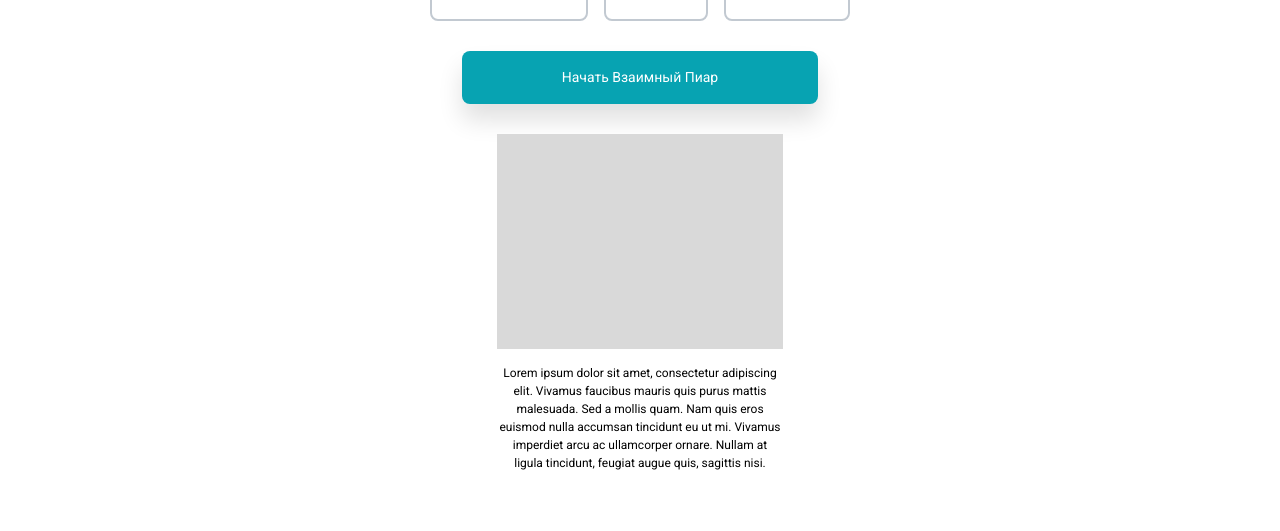
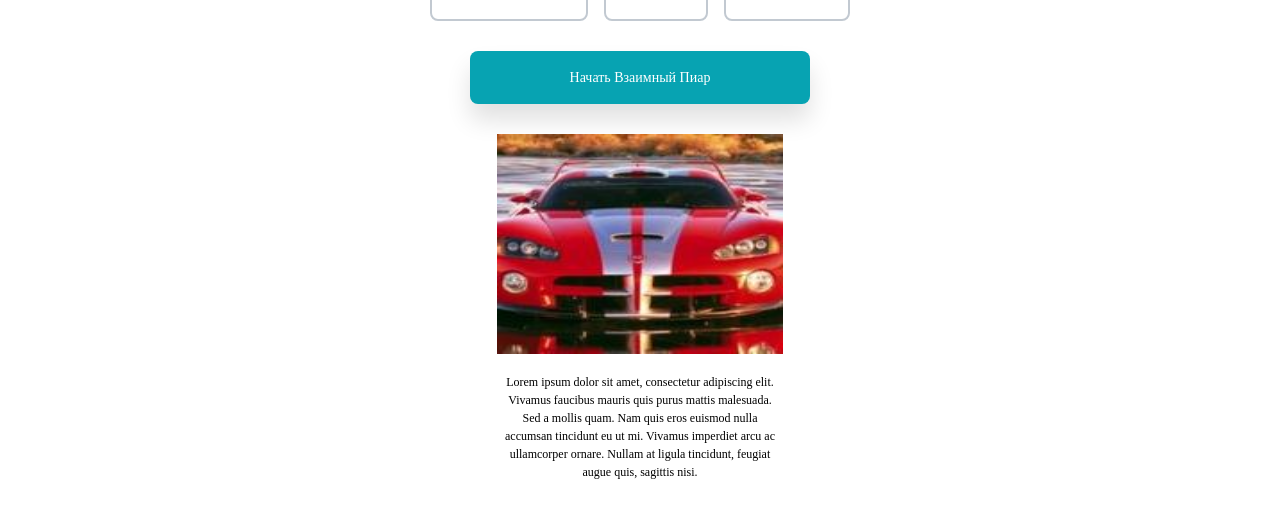
Before and after one commit to mufaqar/erzy, a Next.js app: page /bio in a window 1280 px wide. Shown: the part 281-812 px from the top of the page. Built offline with nearby package versions, Linux system fonts and the light colour scheme.

Commit message:
Font , Image , Vidoe

```diff
--- a/public/translation.js
+++ b/public/translation.js
@@ -1,6 +1,6 @@
 export const enUS = {
   video_section_title: 'How does Erzy work?',
-  video_url: 'https://youtu.be/GV4nYCNOmSs',
+  video_url: 'GV4nYCNOmSs',
   video_section_desc:
     'You can install Erzy with a simple 3-step process that hardly takes 2 minutes: login to the platform; add our bot to your channel and create a promo post. Once you have installed Erzy you can start scheduling cross-promotions. To see the whole process check out the video tutorial below:',
   faq_title: 'Faq',
@@ -50,8 +50,7 @@ export const enUS = {
 
 export const enFR = {
   video_section_title: 'Как работает Erzy?',
-  video_url: 'https://youtu.be/Bc4TXOumwVE',
-
+  video_url: 'Bc4TXOumwVE',
   video_section_desc:
     'Вы можете установить Erzy с помощью простого трехэтапного процесса, который займет всего 2 минуты: войдите на платформу, добавьте нашего бота на свой канал и создайте промо-пост. После установки Erzy вы можете начать планировать взаимный пиар. Чтобы увидеть весь процесс, посмотрите видеоинструкцию ниже:',
   faq_title: 'Часто Задаваемые Вопросы',
--- a/src/components/Header/HeaderStyles.js
+++ b/src/components/Header/HeaderStyles.js
@@ -172,6 +172,9 @@ export const BHeader = styled.div`
     top: 4.5rem;
     padding: 5px;
     background: #fff;
+    img {
+      border-radius: 50%;
+    }
   }
   ._hamburger {
     font-size: 3.5rem;
--- a/src/components/Intro/intro.js
+++ b/src/components/Intro/intro.js
@@ -1,4 +1,5 @@
 import React from 'react';
+import Image from 'next/image';
 import {
   IntroSection,
   TagWrapper,
@@ -37,6 +38,7 @@ const Tag = ({ title, icon }) => {
 };
 
 export default function Intro({ profileData }) {
+  console.log(profileData);
   const vidRef = useRef(null);
   const [isPaused, setIsPaused] = useState(false);
   const [isVisible, setIsVisible] = useState(true);
@@ -74,14 +76,21 @@ export default function Intro({ profileData }) {
       </TagWrapper>
 
       <button className="_button">Начать Взаимный Пиар</button>
-      <div className="div"></div>
+      <div className="div">
+        <Image
+          src={profileData.poster.poster.src}
+          alt=""
+          width={286}
+          height={220}
+        />
+      </div>
       <p className="detail">{profileData.content}</p>
 
       <VideoSection>
         <IntroContainer>
           <h2 className="heading">{t.video_section_title}</h2>
           <p className="_text">{t.video_section_desc}</p>
-          <HowItWorksVideo
+          {/* <HowItWorksVideo
             onClick={handlePlayPauseButton}
             onMouseEnter={() =>
               setTimeout(() => {
@@ -105,7 +114,26 @@ export default function Intro({ profileData }) {
                 onClick={handlePlayPauseButton}
               />
             </PlayPauseWrapper>
-          </HowItWorksVideo>
+          </HowItWorksVideo> */}
+          {/* <div style={{ position: 'relative' }}>
+            <iframe
+              width="420"
+              height="315"
+              src="https://www.youtube.com/embed/tgbNymZ7vqY"
+            ></iframe>
+          </div> */}
+
+          <div className="video-responsive">
+            <iframe
+              width="853"
+              height="480"
+              src={`https://www.youtube.com/embed/${t.video_url}`}
+              frameBorder="0"
+              allow="accelerometer; autoplay; clipboard-write; encrypted-media; gyroscope; picture-in-picture"
+              allowFullScreen
+              title="Embedded youtube"
+            />
+          </div>
         </IntroContainer>
       </VideoSection>
 
--- a/src/components/Intro/introStyle.js
+++ b/src/components/Intro/introStyle.js
@@ -1,12 +1,27 @@
-import styled from "styled-components";
+import styled from 'styled-components';
 
 export const IntroSection = styled.section`
+  .video-responsive {
+    overflow: hidden;
+    padding-bottom: 56.25%;
+    position: relative;
+    height: 0;
+  }
+
+  .video-responsive iframe {
+    left: 0;
+    top: 0;
+    height: 100%;
+    width: 100%;
+    position: absolute;
+    border-radius: 20px;
+  }
   display: flex;
   justify-content: center;
   align-items: center;
   flex-direction: column;
   h1 {
-    font-family: "Poppins";
+    font-family: 'Poppins';
     font-style: normal;
     font-weight: 900;
     font-size: 32px;
@@ -26,7 +41,7 @@ export const IntroSection = styled.section`
     margin-top: 20px;
   }
   ._button {
-    font-family: "Roboto";
+    font-family: 'Poppins';
     font-style: normal;
     font-weight: 400;
     font-size: 14px;
@@ -42,13 +57,10 @@ export const IntroSection = styled.section`
     border-radius: 8px;
   }
   .div {
-    min-width: 286px;
-    min-height: 215px;
-    background: #d9d9d9;
     margin-top: 30px;
   }
   .detail {
-    font-family: "Roboto";
+    font-family: 'Poppins';
     font-style: normal;
     font-weight: 400;
     font-size: 12px;
@@ -59,7 +71,7 @@ export const IntroSection = styled.section`
     max-width: 284px;
   }
   .heading {
-    font-family: "Raleway";
+    font-family: 'Raleway';
     font-style: normal;
     font-weight: 700;
     font-size: 48px;
@@ -67,7 +79,7 @@ export const IntroSection = styled.section`
   }
   ._text {
     max-width: 758px;
-    font-family: "Roboto";
+    font-family: 'Poppins';
     font-style: normal;
     font-weight: 400;
     font-size: 16px;
@@ -77,20 +89,19 @@ export const IntroSection = styled.section`
     margin: 0 auto;
     margin-top: 28px;
     margin-bottom: 40px;
-    padding:  0 10px;
+    padding: 0 10px;
   }
-@media (max-width:768px) {
-  h1{
+  @media (max-width: 768px) {
+    h1 {
       font-size: 22px;
     }
-  ._button{
+    ._button {
       padding: 16px 66px;
     }
-    .heading{
+    .heading {
       font-size: 36px;
     }
   }
-
 `;
 
 export const TagWrapper = styled.div`
@@ -98,28 +109,28 @@ export const TagWrapper = styled.div`
   justify-content: center;
   align-items: center;
 
-  .tag_wrapper{
+  .tag_wrapper {
     display: flex;
     align-items: center;
-    border: 2px solid #C2C9D1;
-    border-radius:8px;
+    border: 2px solid #c2c9d1;
+    border-radius: 8px;
     padding: 15px 25px;
-    color: #C2C9D1;
+    color: #c2c9d1;
     margin: 0 8px;
     margin-top: 2rem;
     margin-bottom: 1rem;
-    p{
+    p {
       font-weight: 400;
       font-size: 16px;
       line-height: 24px;
       margin-left: 1rem;
     }
-    i{
+    i {
       font-size: 18px;
     }
   }
   @media (max-width: 768px) {
-    .tag_wrapper{
+    .tag_wrapper {
       padding: 10px 10px;
     }
   }
@@ -135,7 +146,7 @@ export const VideoSection = styled.div`
   justify-content: center;
   align-items: center;
   text-align: center;
-  video{
+  video {
     border-radius: 32px;
   }
   background: linear-gradient(
@@ -157,16 +168,15 @@ export const FAQSection = styled.div`
   text-align: center;
   margin-bottom: 8rem;
   padding: 0 10px;
- .heading{
+  .heading {
     max-width: 623px;
     margin: 0 auto;
     margin-bottom: 3rem;
-
   }
-`
+`;
 
 export const BioFooter = styled.div`
   min-height: 138px;
   width: 100%;
   background: #000000;
-`
+`;
--- a/src/pages/bio.js
+++ b/src/pages/bio.js
@@ -1,26 +1,28 @@
-import React from "react";
-import BioHeader from "../components/Header/bioHeader";
-import Intro from "../components/Intro/intro";
-import profile from "../../public/images/_profile.png";
+import React from 'react';
+import BioHeader from '../components/Header/bioHeader';
+import Intro from '../components/Intro/intro';
+import profile from '../../public/images/car.jpg';
+import poster from '../../public/images/car.jpg';
 
 const profileData = {
-  "imageUrl" : {profile},
-  "title" : "Дагестанские авиалинии с Махачем",
-  "username": "makhach_tyagach",
-  "content" : 'Lorem ipsum dolor sit amet, consectetur adipiscing elit. Vivamus faucibus mauris quis purus mattis malesuada. Sed a mollis quam. Nam quis eros euismod nulla accumsan tincidunt eu ut mi. Vivamus imperdiet arcu ac ullamcorper ornare. Nullam at ligula tincidunt, feugiat augue quis, sagittis nisi.',
-  "status" : {
-    "sub" : "2130 Subs",
-    "star": "9.3",
-    "visibility" : "Public"
+  imageUrl: { profile },
+  title: 'Дагестанские авиалинии с Махачем',
+  username: 'makhach_tyagach',
+  poster: { poster },
+  content:
+    'Lorem ipsum dolor sit amet, consectetur adipiscing elit. Vivamus faucibus mauris quis purus mattis malesuada. Sed a mollis quam. Nam quis eros euismod nulla accumsan tincidunt eu ut mi. Vivamus imperdiet arcu ac ullamcorper ornare. Nullam at ligula tincidunt, feugiat augue quis, sagittis nisi.',
+  status: {
+    sub: '2130 Subs',
+    star: '9.3',
+    visibility: 'Public',
   },
-}
-
+};
 
 export default function Bio() {
   return (
     <>
-      <BioHeader imageUrl={profileData.imageUrl.profile.src}/>
-      <Intro profileData={profileData}/>
-   </>
+      <BioHeader imageUrl={profileData.imageUrl.profile.src} />
+      <Intro profileData={profileData} />
+    </>
   );
 }
```
Also changed, not shown: public/images/car.jpg (added). Lines whose indentation alone changed are shown as unchanged.
